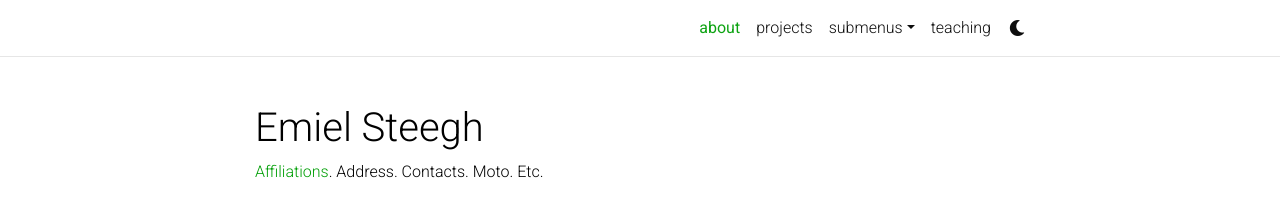
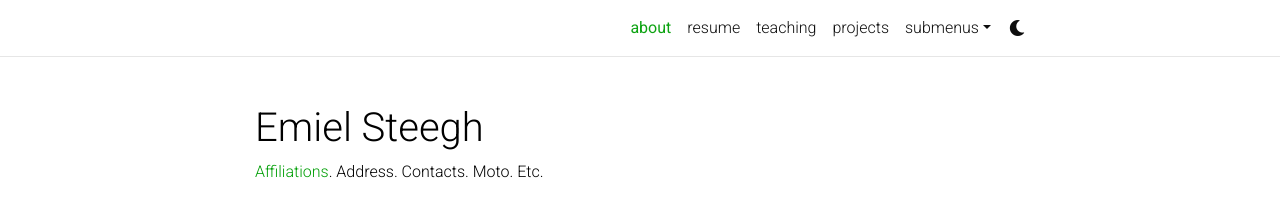
Before and after one commit to emielsteegh/emielsteegh.github.io, a Jekyll site: the page built from _pages/about.md, in a window 1280 px wide. Shown: the top 198 px of the page. Built offline with Jekyll 4.4.1, drawn with Linux system fonts in a browser that asks for light colours; full-size pictures stand in for the smaller copies a plugin makes; emoji names are drawn with the system emoji font; comment, search, counter and statistics services are not loaded; a style sheet for code colours, icons or effects is not loaded.

Commit message:
header with fixed order

```diff
--- a/_includes/header.html
+++ b/_includes/header.html
@@ -25,16 +25,31 @@
           <div class="collapse navbar-collapse text-right" id="navbarNav">
             <ul class="navbar-nav ml-auto flex-nowrap">
 
-              <!-- About -->
+              <!-- ABOUT -->
               <li class="nav-item {% if page.title == 'about' %}active{% endif %}">
                   <a class="nav-link" href="{{ '/' | relative_url }}">about
-                  {%- if page.title == "about" -%}
+                    {%- if page.title == about -%}
                     <span class="sr-only">(current)</span>
                     {%- endif -%}
                   </a>
                 </li>
-              {% if site.blog_name %}
+
+              {% assign ordered_pages = "resume, teaching, projects" | split: ", " %}
+
+              {% for pg in ordered_pages  %}
+                <li class="nav-item {% if page.title == pg %}active{% endif %}">
+                  <a class="nav-link" href="/{{  pg }}/">{{ pg }}
+                    {%- if page.title == pg -%}
+                    <span class="sr-only">(current)</span>
+                    {%- endif -%}
+                  </a>
+                </li>
+              {% endfor %}
+
+
+
               <!-- Blog -->
+              {%- if page.blog_name -%}
               <li class="nav-item {% if page.url contains 'blog' %}active{% endif %}">
                 <a class="nav-link" href="{{ '/blog/' | relative_url }}">blog
                   {%- if page.title == "blog" -%}
@@ -47,6 +62,7 @@
               <!-- Other pages -->
               {%- assign sorted_pages = site.pages | sort: "title" -%}
               {%- for p in sorted_pages -%}
+              {%- unless ordered_pages contains p.title -%}
                 {%- if p.nav and p.autogen == nil -%}
                   {%- if p.dropdown %}
                   <li class="nav-item dropdown {% if page.title == p.title %}active{% endif %}">
@@ -60,7 +76,12 @@
                         {%- if child.title == 'divider' %}
                           <div class="dropdown-divider"></div>
                         {%- else %}
+                          {% if child.permalink %}
                             <a class="dropdown-item" href="{{ child.permalink | relative_url }}">{{ child.title }}</a>
+                          {% elsif child.outlink%}
+                            <a class="dropdown-item" href="{{ child.outlink | relative_url }}">{{ child.title }}</a>
+                          {% endif %}
+
                         {%- endif -%}
                       {% endfor %}
                     </div>
@@ -75,6 +96,7 @@
                   </li>
                   {%- endif -%}
                 {%- endif -%}
+              {%- endunless -%}
               {% endfor -%}
               {%- if site.enable_darkmode %}
 
```
Lines whose indentation alone changed are shown as unchanged.
